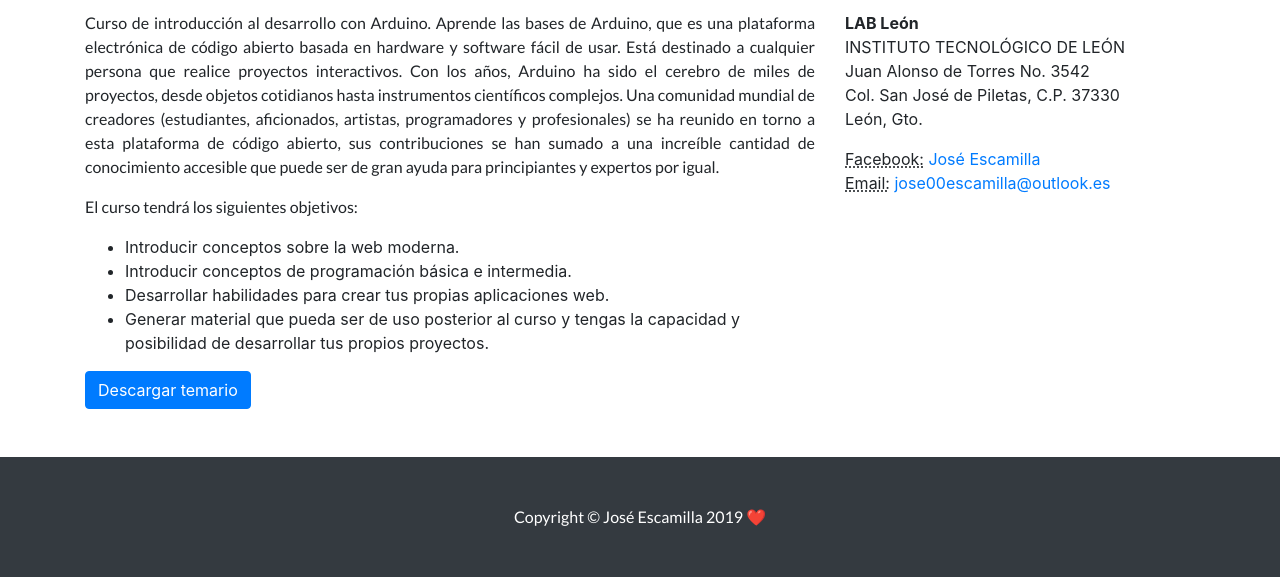
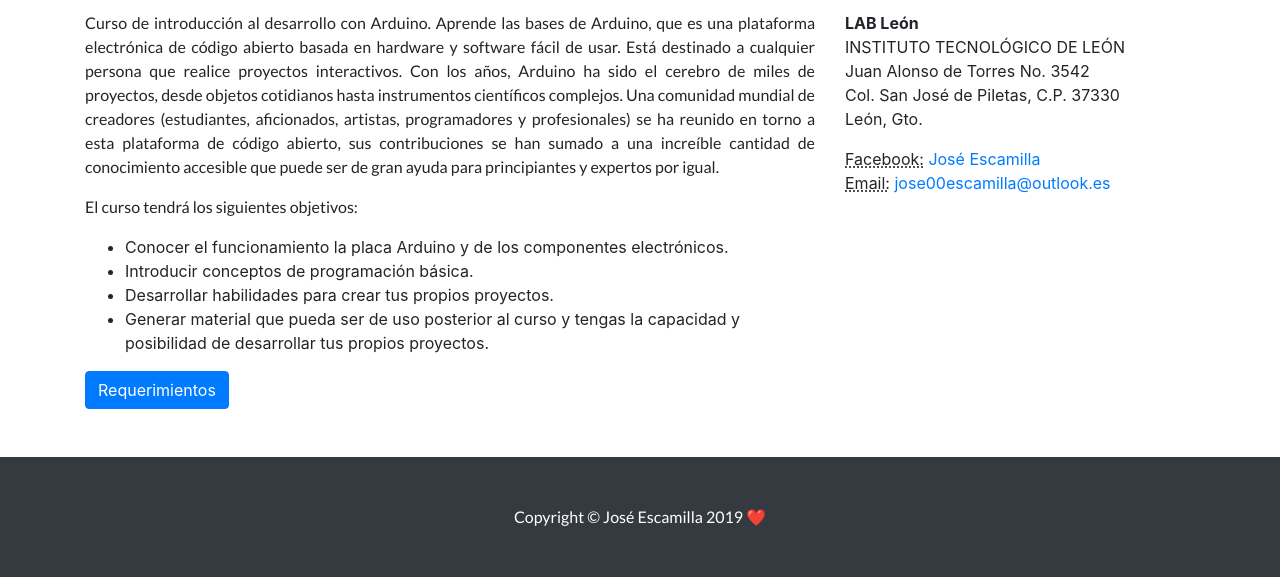
Before and after one commit to Jose-Escamilla/Pagina-Arduino, a Flask app: page / in a window 1280 px wide. Shown: the part 472-1049 px from the top of the page. Run offline with Flask 2, Linux system fonts and the light colour scheme; some libraries are stand-ins or nearby versions.

Commit message:
Update index.html
se modificaron los objetivos del curso

```diff
--- a/templates/index.html
+++ b/templates/index.html
@@ -10,13 +10,13 @@
           <p style="text-align: justify;">Curso de introducción al desarrollo con Arduino. Aprende las bases de Arduino, que es una plataforma electrónica de código abierto basada en hardware y software fácil de usar. Está destinado a cualquier persona que realice proyectos interactivos. Con los años, Arduino ha sido el cerebro de miles de proyectos, desde objetos cotidianos hasta instrumentos científicos complejos. Una comunidad mundial de creadores (estudiantes, aficionados, artistas, programadores y profesionales) se ha reunido en torno a esta plataforma de código abierto, sus contribuciones se han sumado a una increíble cantidad de conocimiento accesible que puede ser de gran ayuda para principiantes y expertos por igual. </p>
           <p>El curso tendrá los siguientes objetivos:
             <ul>
-              <li>Introducir conceptos sobre la web moderna.</li>
-              <li>Introducir conceptos de programación básica e intermedia.</li>
-              <li>Desarrollar habilidades para crear tus propias aplicaciones web.</li>
+              <li>Conocer el funcionamiento la placa Arduino y de los componentes electrónicos.</li>
+              <li>Introducir conceptos de programación básica.</li>
+              <li>Desarrollar habilidades para crear tus propios proyectos.</li>
               <li>Generar material que pueda ser de uso posterior al curso y tengas la capacidad y posibilidad de desarrollar tus propios proyectos.</li>
             </ul>
           </p>
-          <a href="{{ base_url }}/static/assets/Introducción al desarrollo web con Flask.pdf" target="_blank"><button type="button" class="btn btn-primary">Descargar temario</button></a>
+          <a href="{{ base_url }}/static/assets/Arduino primeros pasos.pdf" target="_blank"><button type="button" class="btn btn-primary">Requerimientos</button></a>
         </div>
         <div class="col-md-4 mb-5">
           <h2>Contacto</h2>
```
